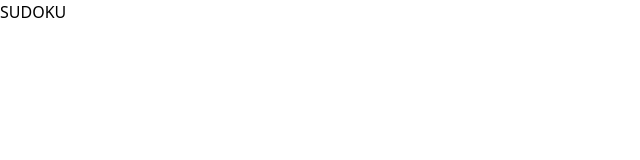
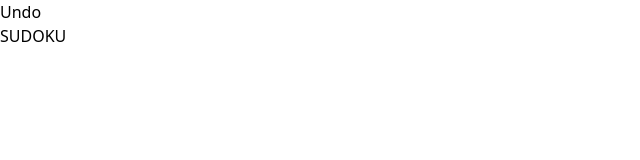
Before and after one commit to derekjtong/sudoku, a React (Vite) app in the folder frontend/: page / in a window 1280 px wide. Shown: the top 160 px of the page, without its empty margins (0-640 px from the left). Built offline with nearby package versions, Linux system fonts and the light colour scheme.

Commit message:
Added button file

```diff
--- a/frontend/src/App.jsx
+++ b/frontend/src/App.jsx
@@ -1,5 +1,12 @@
+import Buttons from "./components/Buttons";
+
 function Home() {
-  return <div>SUDOKU</div>;
+  return (
+    <>
+      <Buttons />
+    < div > SUDOKU</div >
+  </>
+  );
 }
 
 export default Home;
--- /dev/null
+++ b/frontend/src/components/Buttons.jsx
@@ -0,0 +1,5 @@
+function Buttons() {
+    return <div className="text-3x1">Undo</div>;
+}
+
+export default Buttons;
```
